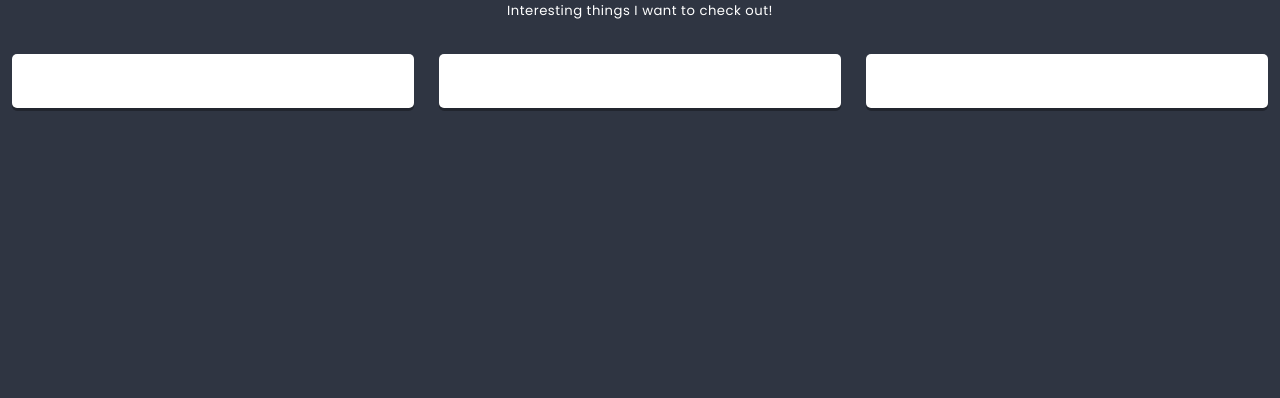
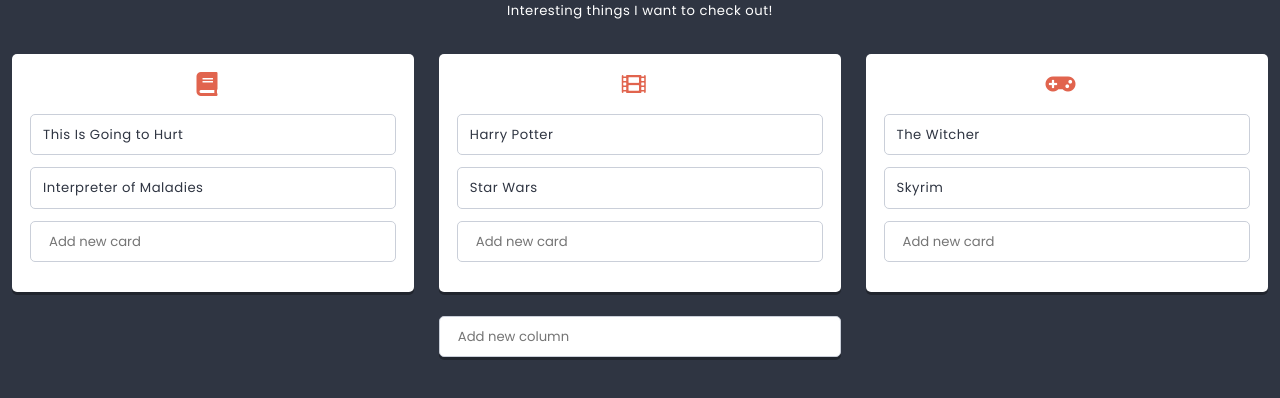
Before and after one commit to NataliaSmola/React-nauka, a React app: page / in a window 1280 px wide. Shown: the part 378-776 px from the top of the page. Built offline with nearby package versions, Linux system fonts and the light colour scheme.

Commit message:
Add Card and Column components

```diff
--- /dev/null
+++ b/src/components/Button/Button.js
@@ -0,0 +1,11 @@
+import React from 'react';
+import styles from './Button.scss';
+
+const Button = ({variant = '', ...otherProps}) => (
+  <button
+    {...otherProps}
+    className={styles.component + variant.split(' ').map(name => ' ' + (styles[name] || name)).join('')}
+  />
+);
+
+export default Button;
--- /dev/null
+++ b/src/components/Card/Card.js
@@ -0,0 +1,20 @@
+import React from 'react';
+import styles from './Card.scss';
+import PropTypes from 'prop-types';
+
+class Card extends React.Component {
+  static propTypes = {
+    title: PropTypes.node,
+  }
+
+
+render() {
+  return (
+    <section className={styles.component}>
+    <div>{this.props.title}</div>
+    </section>
+  )
+}
+}
+
+export default Card;
--- a/src/components/Column/Column.js
+++ b/src/components/Column/Column.js
@@ -1,16 +1,59 @@
 import React from 'react';
 import styles from './Column.scss';
 import PropTypes from 'prop-types';
+import Creator from '../Creator/Creator.js'
+import {settings} from '../../data/dataStore';
+import Card from '../Card/Card.js';
+import Icon from '../Icon/Icon.js';
+import ReactHtmlParser from 'react-html-parser';
 
 class Column extends React.Component {
+  state = {
+    cards: this.props.cards || [],
+  }
+
   static propTypes = {
     columnTitle: PropTypes.string,
+    icon: PropTypes.node,
+    cards: PropTypes.array,
+
+  }
+
+
+  addCard(title){
+    this.setState(state => (
+      {
+        cards: [
+          ...state.cards,
+          {
+            key: state.cards.length ? state.cards[state.cards.length-1].key+1 : 0,
+            title,
+            //icon: 'list-alt',
+            //cards: []
+          }
+        ]
+      }
+    ));
   }
 
   render() {
     return (
       <section className={styles.component}>
-        <h3 className={styles.title}>{this.props.columnTitle}</h3>
+        <h3 className={styles.title}>{this.props.columnTitle}
+        <span className={styles.icon}>
+        <Icon name={this.props.icon}/>
+        </span>
+        </h3>
+
+        <div>
+        {this.state.cards.map(({key, ...cardProps}) => (
+          <Card key={key} {...cardProps} />
+        ))}
+        </div>
+        <div className={styles.creator}>
+        <Creator text={settings.cardCreatorText} action={title => this.addCard(title)}/>
+        </div>
+
       </section>
     )
   }
--- /dev/null
+++ b/src/components/Creator/Creator.js
@@ -0,0 +1,63 @@
+import React from 'react';
+import styles from './Creator.scss';
+import Button from '../Button/Button';
+import PropTypes from 'prop-types';
+
+class Creator extends React.Component {
+  static propTypes = {
+    text: PropTypes.string,
+  }
+
+  static defaultProps = {
+    text: 'Add new item',
+  }
+
+  state = {
+    value: '',
+    visibleButtons: false,
+  }
+
+  handleChange = event => {
+    // console.log(event);
+    this.setState({
+      value: event.target.value,
+      visibleButtons: event.target.value.length > 0
+    });
+  }
+
+  handleOK = () => {
+    if(this.state.value != ''){
+      this.props.action(this.state.value);
+      this.setState({
+        value: '',
+        visibleButtons: false
+      });
+    }
+  }
+
+  handleCancel = () => {
+    this.setState({
+      value: '',
+      visibleButtons: false
+    });
+  }
+
+  render() {
+    return (
+      <div className={styles.component}>
+        <input
+          type='text'
+          placeholder={this.props.text}
+          value={this.state.value}
+          onChange={this.handleChange}
+        />
+        <div className={styles.buttons + (this.state.visibleButtons ? ' ' + styles.buttonsShown : '')}>
+          <Button onClick={this.handleOK}>OK</Button>
+          <Button onClick={this.handleCancel} variant='danger'>cancel</Button>
+        </div>
+      </div>
+    );
+  }
+}
+
+export default Creator;
--- /dev/null
+++ b/src/components/Icon.js
@@ -0,0 +1,9 @@
+import React from 'react';
+import PropTypes from 'prop-types';
+
+const Icon = props => (<i className={`fas fa-${props.name}`}></i>);
+
+  Icon.propTypes = {
+    name: PropTypes.node,
+  }
+export default Icon;
--- /dev/null
+++ b/src/components/Icon/Icon.js
@@ -0,0 +1,9 @@
+import React from 'react';
+import PropTypes from 'prop-types';
+
+const Icon = props => (<i className={`fas fa-${props.name}`}></i>);
+
+  Icon.propTypes = {
+    name: PropTypes.node,
+  }
+export default Icon;
--- a/src/components/List/List.js
+++ b/src/components/List/List.js
@@ -5,12 +5,13 @@
 import Column from '../Column/Column.js';
 import {settings} from '../../data/dataStore';
 import ReactHtmlParser from 'react-html-parser';
-
+import Creator from '../Creator/Creator.js';
 
 class List extends React.Component {
   state = {
     columns: this.props.columns || [],
   }
+
   static propTypes = {
     title: PropTypes.node.isRequired,
     image: PropTypes.string,
@@ -21,15 +22,34 @@
   static defaultProps = {
     description: settings.defaultListDescription,
   }
+
+  addColumn(title){
+    this.setState(state => (
+      {
+        columns: [
+          ...state.columns,
+          {
+            key: state.columns.length ? state.columns[state.columns.length-1].key+1 : 0,
+            title,
+            icon: 'list-alt',
+            cards: []
+          }
+        ]
+      }
+    ));
+  }
   render() {
     return (
       <section className={styles.component}>
         <Hero titleText={this.props.title} backgroundImage={this.props.image}/>
         <div className={styles.description}>{ReactHtmlParser(this.props.description)}</div>
         <div className={styles.columns}>
-        {this.state.columns.map(({ key, ...columnProps }) => (
+          {this.state.columns.map(({key, ...columnProps}) => (
           <Column key={key} {...columnProps} />
-        ))}
+          ))}
+        </div>
+        <div className={styles.creator}>
+          <Creator text={settings.columnCreatorText} action={title => this.addColumn(title)}/>
         </div>
       </section>
     )
```
